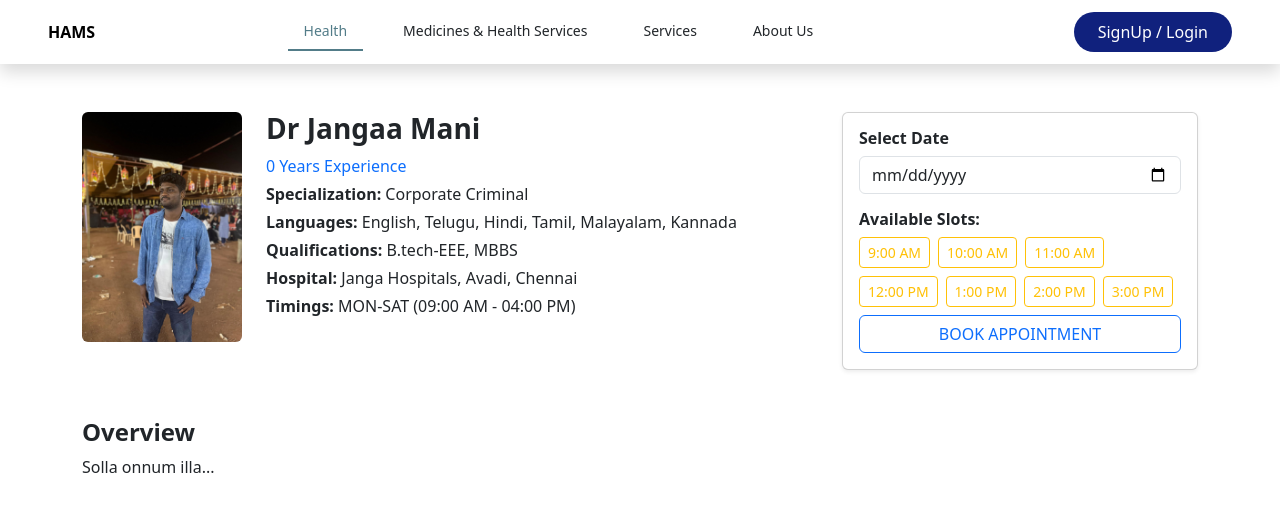
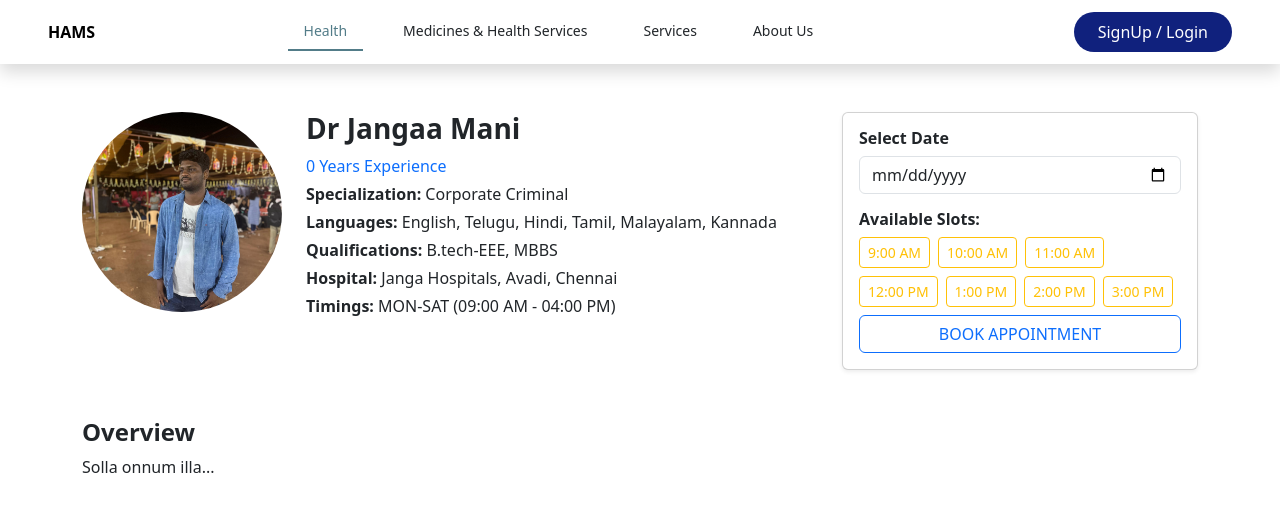
Before and after one commit to Walker31/HAMS_Frontend, a React (Vite) app: page /doctor-description in a window 1280 px wide. Shown: the top 512 px of the page. Built offline with nearby package versions, Linux system fonts and the light colour scheme; some icons are missing.

Commit message:
made some changes

```diff
--- a/src/components/DoctorDescription.jsx
+++ b/src/components/DoctorDescription.jsx
@@ -58,8 +58,8 @@ const DoctorDescription = () => {
             <img
               src="/src/assets/doctorpic2.jpg"
               alt="Doctor"
-              className="img-fluid rounded"
-              style={{ width: "160px", height: "230px", objectFit: "cover" }}
+              className="rounded-full"
+              style={{ width: "200px", height: "200px", objectFit: "cover" }}
             />
             <div>
               <h3 className="fw-bold">Dr Jangaa Mani</h3>
--- a/src/components/DoctorsAvailable.jsx
+++ b/src/components/DoctorsAvailable.jsx
@@ -1,4 +1,3 @@
-import React from "react";
 import { useNavigate } from "react-router-dom";
 
 const DoctorsAvailable = () => {
@@ -17,7 +16,7 @@ const DoctorsAvailable = () => {
             src="/src/assets/doctorpic2.jpg"
             alt="Doctor"
             className="rounded-circle"
-            style={{ width: "100px", height: "160px", objectFit: "cover" }}
+            style={{ width: "120px", height: "120px", objectFit: "cover" }}
           />
         </div>
 
```
